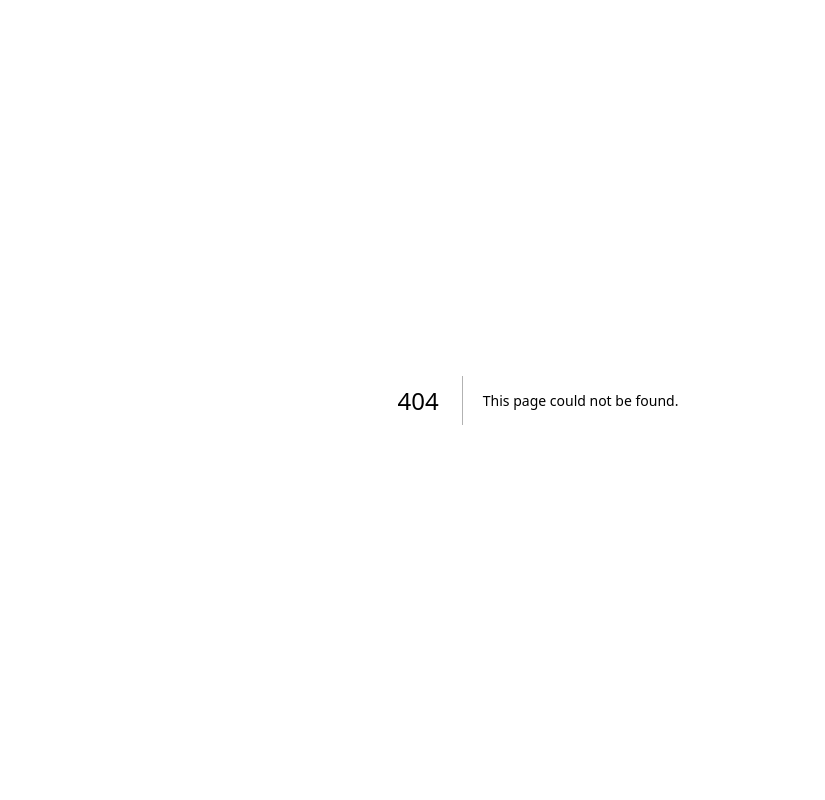
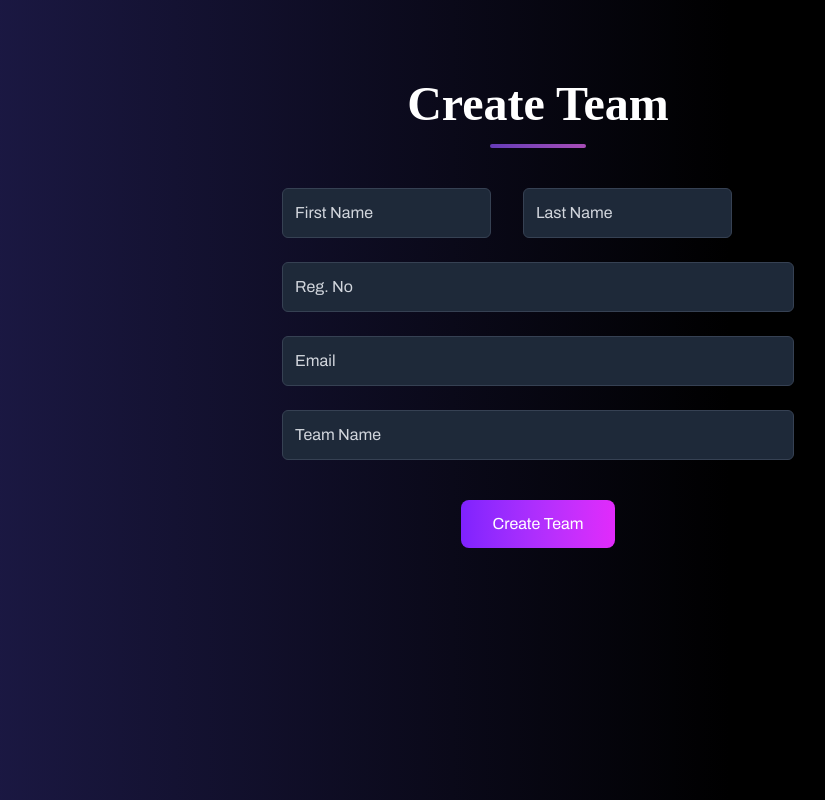
Before and after one commit to ADG-VITV/IOS-Fusion-2025, a Next.js app: page /CreateTeam in a window 1280 px wide. Before the commit this address had no page. Shown: the whole page, without its empty margins (102-927 px from the left). Built offline with nearby package versions, Linux system fonts and the light colour scheme; a web font is replaced by a local one.

Commit message:
added create team

```diff
--- /dev/null
+++ b/src/app/CreateTeam/page.tsx
@@ -0,0 +1,103 @@
+"use client";
+import Navbar from "@/components/Navbar";
+import React, { useState } from "react";
+
+export default function CreateTeam() {
+  const [firstName, setFirstName] = useState("");
+  const [lastName, setLastName] = useState("");
+  const [regNo, setRegNo] = useState("");
+  const [email, setEmail] = useState("");
+  const [teamName, setTeamName] = useState("");
+
+  const handleSubmit = (e: React.FormEvent) => {
+    e.preventDefault();
+    const formData = { firstName, lastName, regNo, email, teamName };
+    console.log("Team Created:", formData);
+    setFirstName("");
+    setLastName("");
+    setRegNo("");
+    setEmail("");
+    setTeamName("");
+  };
+
+  const inputClass =
+    "p-3 rounded-md bg-gray-800 border border-gray-700 text-white placeholder-gray-300 focus:outline-none focus:ring-2 focus:ring-indigo-500 focus:border-indigo-500 hover:ring-2";
+
+  return (
+
+    <section
+      id="create-team"
+      className="relative overflow-hidden text-white md:px-32 md:py-20 p-6 sm:p-10 min-h-screen "
+      style={{ background: 'linear-gradient(to right, #1e1b4b 0%, #000000 65%, #000000 100%)' }}
+    >
+
+      <div className="relative z-10 flex flex-col items-center">
+        {/* Heading */}
+        <div className="flex flex-col items-center mb-10">
+          <h1 className="text-5xl font-bold custom-font">Create Team</h1>
+          <div className="mt-4 h-1 w-24 rounded-full bg-gradient-to-r from-violet-500/70 to-fuchsia-400/70" />
+        </div>
+
+        {/* Form */}
+        <form
+          onSubmit={handleSubmit}
+          className="flex flex-col gap-4 sm:gap-6 max-w-lg w-full"
+        >
+          {/* Name Inputs */}
+          <div className="flex flex-col sm:flex-row sm:space-x-4 gap-4">
+            <input
+              type="text"
+              placeholder="First Name"
+              value={firstName}
+              onChange={(e) => setFirstName(e.target.value)}
+              className={inputClass}
+              style={{ "--tw-ring-color": "#5F2EEA" } as React.CSSProperties}
+            />
+            <input
+              type="text"
+              placeholder="Last Name"
+              value={lastName}
+              onChange={(e) => setLastName(e.target.value)}
+              className={inputClass}
+              style={{ "--tw-ring-color": "#5F2EEA" } as React.CSSProperties}
+            />
+          </div>
+
+          {/* Other Inputs */}
+          <input
+            type="text"
+            placeholder="Reg. No"
+            value={regNo}
+            onChange={(e) => setRegNo(e.target.value)}
+            className={inputClass}
+            style={{ "--tw-ring-color": "#5F2EEA" } as React.CSSProperties}
+          />
+          <input
+            type="email"
+            placeholder="Email"
+            value={email}
+            onChange={(e) => setEmail(e.target.value)}
+            className={inputClass}
+            style={{ "--tw-ring-color": "#3F51B5" } as React.CSSProperties}
+          />
+          <input
+            type="text"
+            placeholder="Team Name"
+            value={teamName}
+            onChange={(e) => setTeamName(e.target.value)}
+            className={inputClass}
+            style={{ "--tw-ring-color": "#5F2EEA" } as React.CSSProperties}
+          />
+
+          {/* Submit Button */}
+          <button
+            type="submit"
+            className="bg-gradient-to-r from-violet-600 to-fuchsia-500 hover:opacity-90 px-8 py-3 rounded-lg font-semibold transition self-center mt-4"
+          >
+            Create Team
+          </button>
+        </form>
+      </div>
+    </section>
+  );
+}
--- /dev/null
+++ b/src/pages/CreateTeam/page.tsx
@@ -0,0 +1,83 @@
+import React, { useState } from "react";
+
+export default function CreateTeam() {
+  const [firstName, setFirstName] = useState("");
+  const [lastName, setLastName] = useState("");
+  const [regNo, setRegNo] = useState("");
+  const [email, setEmail] = useState("");
+  const [teamName, setTeamName] = useState("");
+
+  const handleSubmit = (e: React.FormEvent) => {
+    e.preventDefault();
+    const formData = { firstName, lastName, regNo, email, teamName };
+    console.log("Team Created:", formData);
+  };
+
+  return (
+    <section
+      id="create-team"
+      className="bg-[#1A1A1A] text-white md:px-32 md:py-20 p-6 sm:p-10"
+    >
+      {/* Heading */}
+      <div className="flex flex-col items-center mb-10">
+        <h1 className="text-5xl font-bold">Create Team</h1>
+        <div className="mt-4 h-1 w-24 rounded-full bg-gradient-to-r from-violet-500/70 to-fuchsia-400/70" />
+      </div>
+
+      {/* Form */}
+      <form
+        onSubmit={handleSubmit}
+        className="flex flex-col gap-4 sm:gap-6 max-w-lg mx-auto"
+      >
+        {/* Name Inputs */}
+        <div className="flex flex-col sm:flex-row sm:space-x-4 gap-4">
+          <input
+            type="text"
+            placeholder="First Name"
+            value={firstName}
+            onChange={(e) => setFirstName(e.target.value)}
+            className="flex-1 p-3 rounded-md bg-gray-900 border border-gray-700 text-white focus:outline-none focus:ring-2 focus:ring-purple-500"
+          />
+          <input
+            type="text"
+            placeholder="Last Name"
+            value={lastName}
+            onChange={(e) => setLastName(e.target.value)}
+            className="flex-1 p-3 rounded-md bg-gray-900 border border-gray-700 text-white focus:outline-none focus:ring-2 focus:ring-purple-500"
+          />
+        </div>
+
+        {/* Other Inputs */}
+        <input
+          type="text"
+          placeholder="Reg. No"
+          value={regNo}
+          onChange={(e) => setRegNo(e.target.value)}
+          className="p-3 rounded-md bg-gray-900 border border-gray-700 text-white focus:outline-none focus:ring-2 focus:ring-purple-500"
+        />
+        <input
+          type="email"
+          placeholder="Email"
+          value={email}
+          onChange={(e) => setEmail(e.target.value)}
+          className="p-3 rounded-md bg-gray-900 border border-gray-700 text-white focus:outline-none focus:ring-2 focus:ring-purple-500"
+        />
+        <input
+          type="text"
+          placeholder="Team Name"
+          value={teamName}
+          onChange={(e) => setTeamName(e.target.value)}
+          className="p-3 rounded-md bg-gray-900 border border-gray-700 text-white focus:outline-none focus:ring-2 focus:ring-purple-500"
+        />
+
+        {/* Submit */}
+        <button
+          type="submit"
+          className="bg-gradient-to-r from-violet-600 to-fuchsia-500 hover:opacity-90 px-8 py-3 rounded-lg font-semibold transition self-center mt-4"
+        >
+          Create Team
+        </button>
+      </form>
+    </section>
+  );
+}
```
